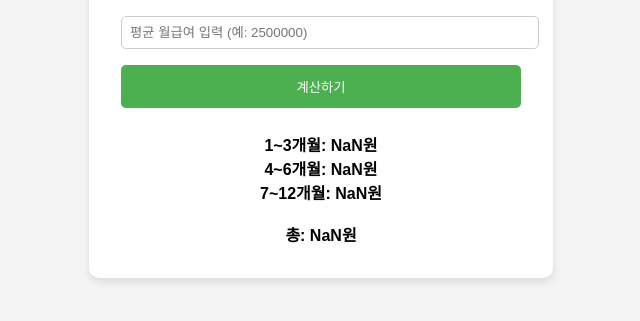
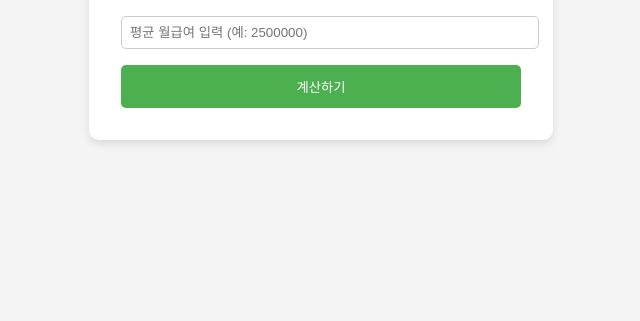
Before and after one commit to bangat/bangat.github.io, a plain HTML site: page index.html in a window 1280 px wide. Both pictures are taken after a click on the element "✖ 광고 닫기". Shown: the part 139-460 px from the top of the page, without its empty margins (319-959 px from the left). Drawn offline with Linux system fonts and the light colour scheme.

Commit message:
Update index.html

```diff
--- a/index.html
+++ b/index.html
@@ -147,17 +147,24 @@ function closeAdAndCalculate() {
   document.getElementById('adModal').style.display = 'none';
 
   const salary = parseInt(document.getElementById('salary').value);
+  if (!salary || isNaN(salary) || salary <= 0) {
+    document.getElementById('result').style.display = 'none';
+    return;
+  }
+
   const m1 = compute(salary, 1.0, 2500000, 3);
   const m2 = compute(salary, 1.0, 2000000, 3);
   const m3 = compute(salary, 0.8, 1600000, 6);
   const total = m1.total + m2.total + m3.total;
 
-  document.getElementById('result').style.display = 'block'; document.getElementById('result').innerHTML =
+  document.getElementById('result').style.display = 'block';
+  document.getElementById('result').innerHTML =
     `1~3개월: ${m1.monthly.toLocaleString()}원<br>` +
     `4~6개월: ${m2.monthly.toLocaleString()}원<br>` +
     `7~12개월: ${m3.monthly.toLocaleString()}원<br><br>` +
     `<strong>총: ${total.toLocaleString()}원</strong>`;
 }
+
 </script>
 
 </body>
```
